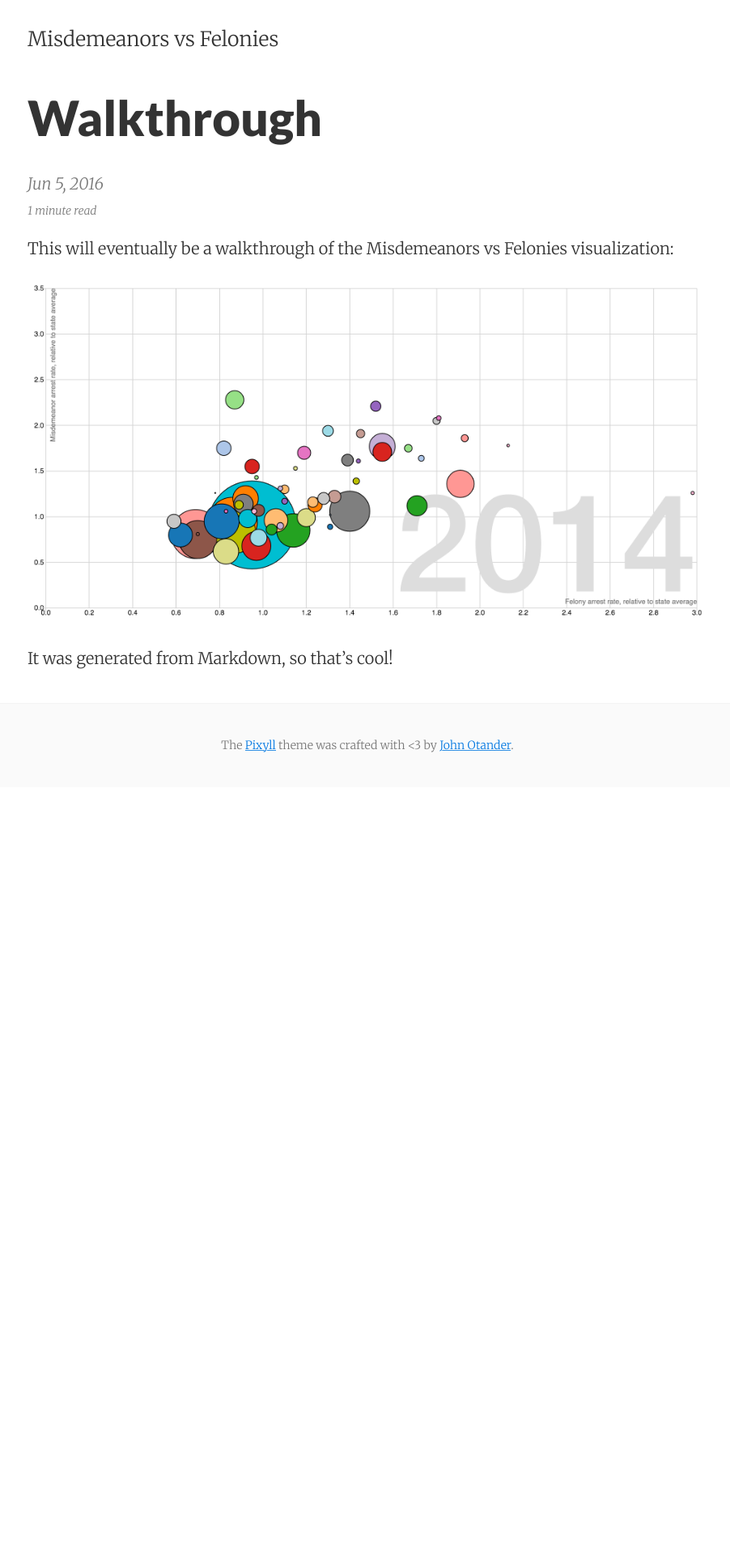
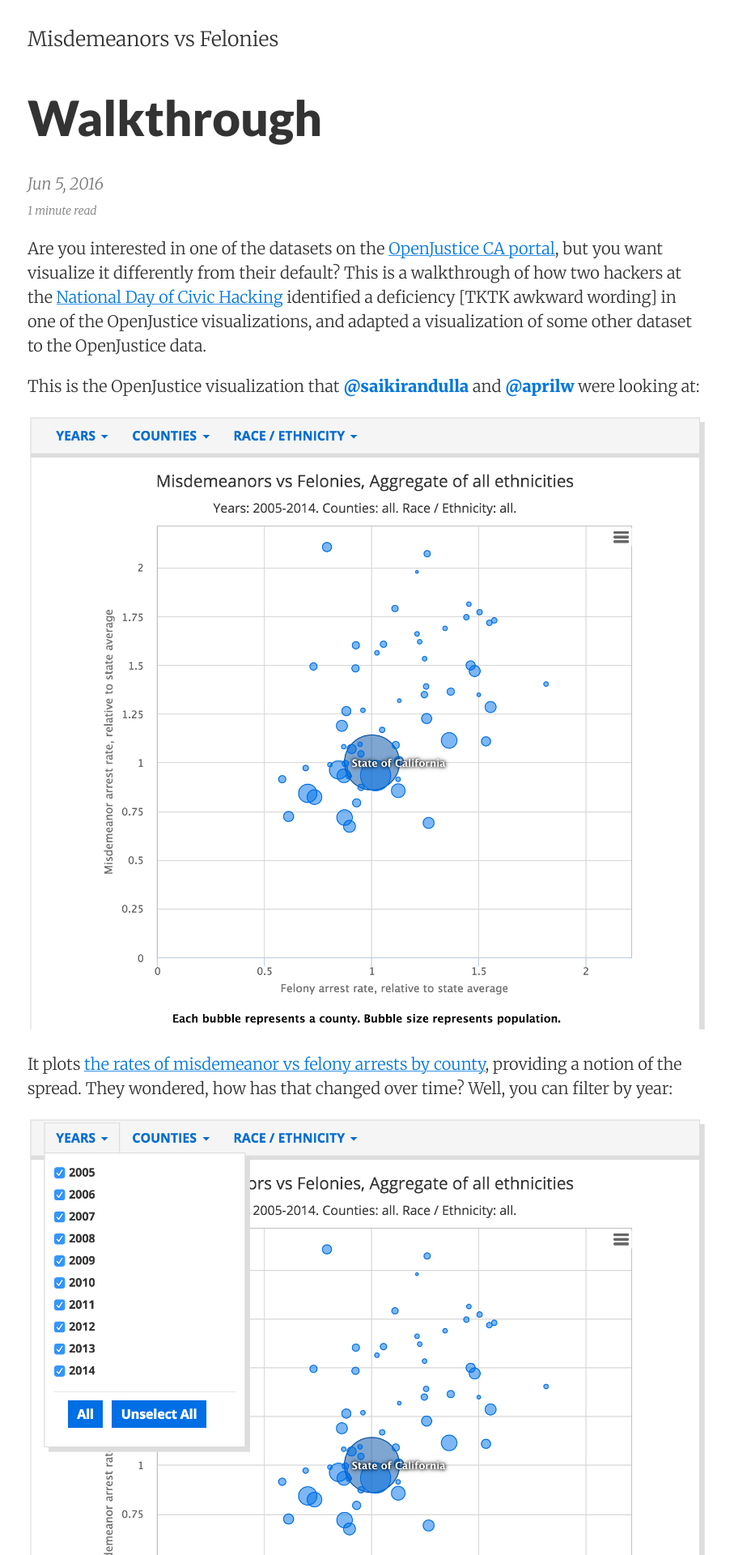
Before and after one commit to openjustice/mvsf, a Jekyll site: the page built from walkthrough.md, in a window 1280 px wide. Shown: the top 1920 px of the page at 81% size, without its empty margins (186-1088 px from the left). Built offline with Jekyll 4.4.1, drawn with Linux system fonts in a browser that asks for light colours; before the commit the page ends 972 px from its top, so only the background shows below that; some of the changed text lies outside the part shown.

Commit message:
Add intro to walkthrough.md
TO BE CONTINUED

```diff
--- a/css/pixyll.scss
+++ b/css/pixyll.scss
@@ -37,3 +37,8 @@
 h1 {
   margin-top: 0;
 }
+
+a.github-username {
+  font-weight: bold;
+  background-image: none;
+}
--- a/walkthrough.md
+++ b/walkthrough.md
@@ -2,8 +2,29 @@
 layout:     post
 title:      Walkthrough
 date:       2016-06-05
-summary:    Walkthrough of how we came to create this visualization
+summary:    Walkthrough of how to create such a visualization
 ---
+
+Are you interested in one of the datasets on the [OpenJustice CA portal][OJ], but you want visualize it differently from their default? This is a walkthrough of how two hackers at the [National Day of Civic Hacking][NDoCH] identified a deficiency [TKTK awkward wording] in one of the OpenJustice visualizations, and adapted a visualization of some other dataset to the OpenJustice data.
+
+[OJ]: http://openjustice.doj.ca.gov/
+[NDoCH]: https://www.eventbrite.com/e/national-day-of-civic-hacking-tickets-25188025061
+
+This is the OpenJustice visualization that <a href="https://github.com/saikirandulla" class="github-username">@saikirandulla</a> and <a href="https://github.com/aprilw" class="github-username">@aprilw</a> were looking at:
+
+![msdemeanor vs felony arrests by county](images/existing_chart.png)
+
+It plots [the rates of misdemeanor vs felony arrests by county](http://openjustice.doj.ca.gov/agencies/charts), providing a notion of the spread. They wondered, how has that changed over time? Well, you can filter by year:
+
+![msdemeanor vs felony arrests by county with years filter](images/existing_chart_years.png)
+
+Okay...that provides the information we want, yet completely obscures the information we want. How can we see how these ratios have trended over time?
+
+The interactive animation "The Wealth & Health of Nations" suggests one possibility: displaying on year at a time, and animating the time parameter:
+
+[![The Wealth & Health of Nations](images/wealth_and_health_of_nations.png)](https://bost.ocks.org/mike/nations/)
+
+## TO BE CONTINUED
 
 This will eventually be a walkthrough of the Misdemeanors vs Felonies visualization:
 
```
Also changed, not shown: images/existing_chart.png (added), images/existing_chart_years.png (added), images/wealth_and_health_of_nations.png (added).
